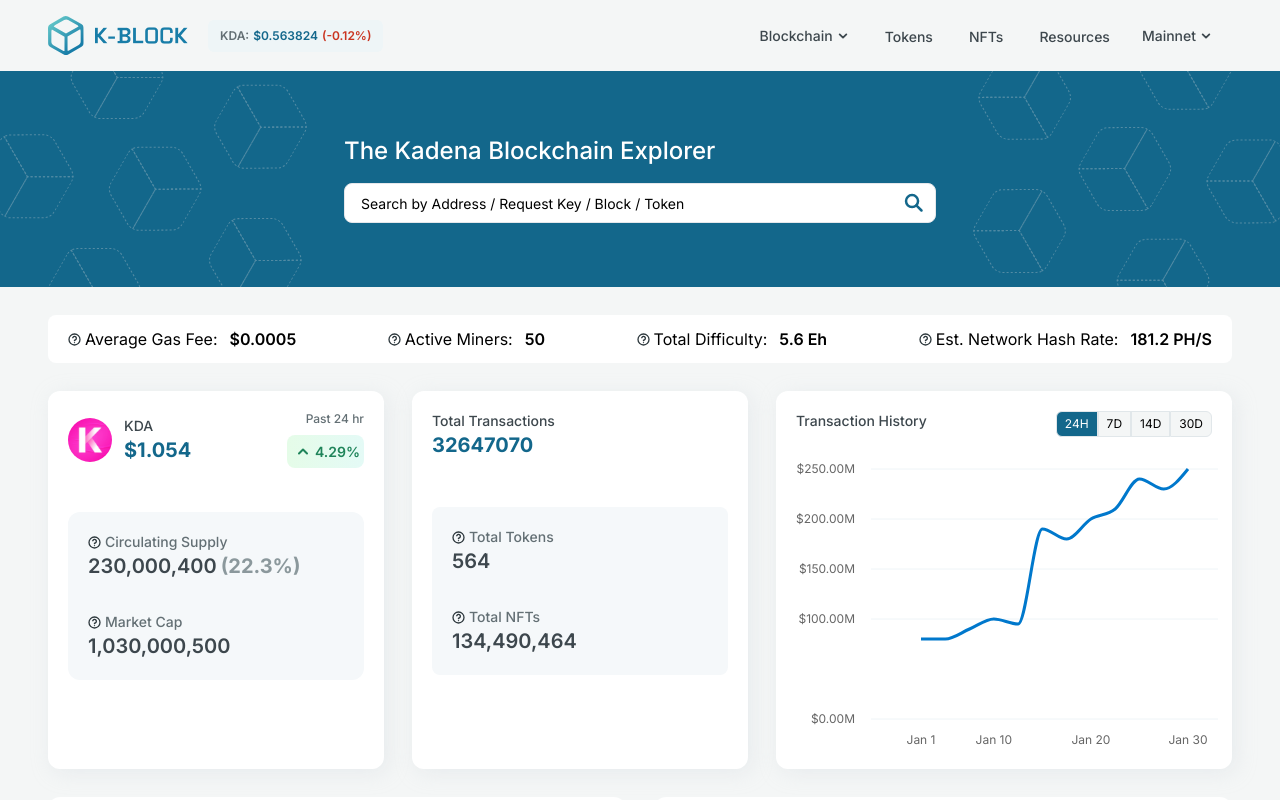
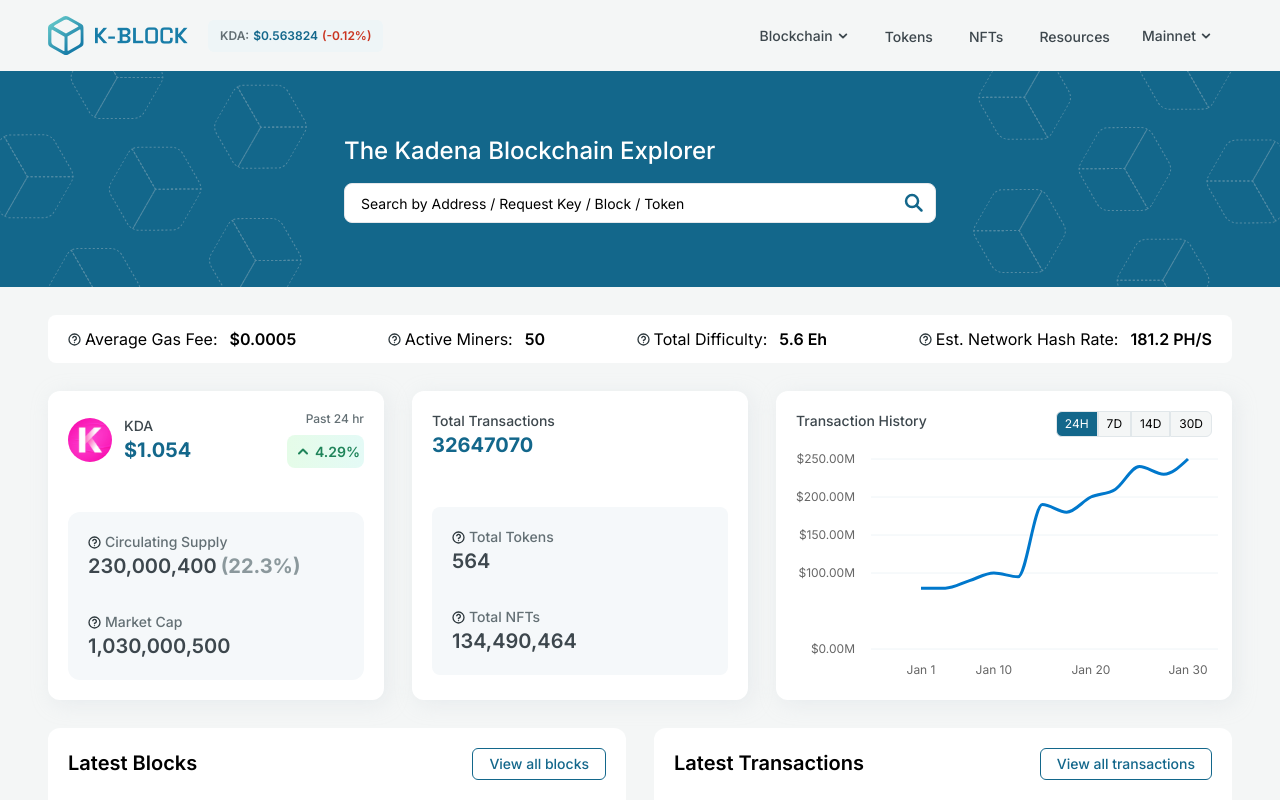
Before and after one commit to techfleetworks/k-block-app, a Next.js app: page / in a window 1280 px wide. Shown: the top 800 px of the page. Built offline with nearby package versions, Linux system fonts and the light colour scheme.

Commit message:
adjusted UI for the line chart in Transaction History

```diff
--- a/src/components/common/transaction-history/index.jsx
+++ b/src/components/common/transaction-history/index.jsx
@@ -67,11 +67,11 @@
         <DateButtons />
       </header>
       <div className="xl:w-[33vw] overflow-x-auto md:overflow-auto">
-        <ResponsiveContainer width="100%" height={300}>
+        <ResponsiveContainer width="100%" height={230}>
           <LineChart
             width={500}
-            height={300}
-            margin={{ top: 20, left: 15 }}
+            height={230}
+            margin={{ top: 10, left: 15 }}
             data={data}
           >
             <CartesianGrid vertical={false} stroke="#EEF4F7" className="z-10" />
```
